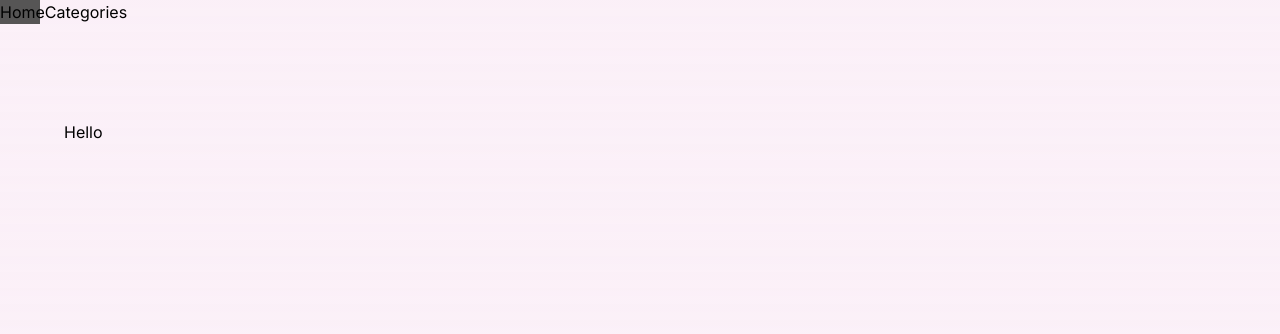
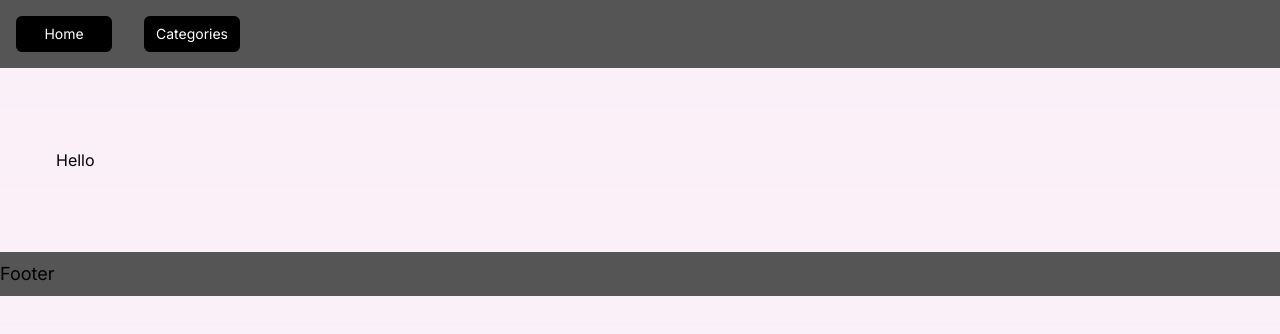
Before and after one commit to irosikoni/cookbook, a Next.js app: page / in a window 1280 px wide. Shown: the top 334 px of the page. Built offline with nearby package versions, Linux system fonts and the light colour scheme.

Commit message:
categories basic ui done

```diff
--- a/app/categories/page.tsx
+++ b/app/categories/page.tsx
@@ -11,13 +11,21 @@ type Product = {
 function CategoryButton({ item }: { item: { images: (string | undefined)[]; title: string | null | undefined; }; }) {
 
     return (
-        <div>
-            <img
-                src={item.images[0]}
-                width="300px"
-            />
-            <h5>{item.title}</h5>
+
+        <div className="w-72 h-72 bg-cupcake-light-grey flex flex-col justify-items-center content-around items-center justify-center w-60">
+            <div className="m-5 h-48 w-48 overflow-hidden">
+
+                <img
+                    src={item.images[0]}
+                />
+            </div>
+            <div>
+
+                <h5>{item.title}</h5>
+            </div>
+            <div></div>
         </div>
+
     )
 
 }
@@ -31,7 +39,7 @@ export default async function Categories() {
     return (
         <div>
             <div>Categories</div>
-            <div className="grid grid-cols-3 gap-4">
+            <div className="grid grid-cols-3 gap-4 justify-items-center">
                 {products.map(product => <div key={product.id}>
                     <CategoryButton
                         item={{
--- /dev/null
+++ b/app/global-components.tsx
@@ -0,0 +1,12 @@
+import Link from "next/link";
+
+
+export function BlackButton({ item }: { item: { link: string, text: string | null } }) {
+    return (
+        <div className="m-4">
+            <Link href={item.link}>
+                <button className="bg-black text-white text-sm px-2 py-2 rounded-md w-24">{item.text}</button>
+            </Link>
+        </div>
+    );
+}
--- a/app/layout.tsx
+++ b/app/layout.tsx
@@ -2,6 +2,7 @@ import './globals.css'
 import type { Metadata } from 'next'
 import { Inter } from 'next/font/google'
 import Link from 'next/link'
+import { BlackButton } from './global-components'
 
 const inter = Inter({ subsets: ['latin'] })
 
@@ -12,10 +13,18 @@ export const metadata: Metadata = {
 
 function Navbar() {
   return (
-    <nav className='w-10 bg-cupcake-dark-grey'>
-      <Link href="/">Home</Link>
-      <Link href="/categories">Categories</Link>
+    <nav className='h-18 inset-x-0 top-0 bg-cupcake-dark-grey sticky'>
+      <div className='flex justify-between items-center w-36'>
+        <BlackButton item={{ link: '/', text: 'Home' }} />
+        <BlackButton item={{ link: '/categories', text: 'Categories' }} />
+      </div>
     </nav>
+  )
+}
+function Footer() {
+  return (
+    <footer className='inset-x-0 bottom-0 h-18 bg-cupcake-dark-grey'><h2 className='text-lg py-2'>Footer</h2>
+    </footer>
   )
 }
 
@@ -28,9 +37,10 @@ export default function RootLayout({
     <html lang="en">
       <body className={inter.className}>
         <Navbar />
-        <main className='my-24 mx-16'>
+        <main className='my-20 mx-14'>
           {children}
         </main>
+        <Footer />
       </body>
     </html>
   )
--- a/tailwind.config.js
+++ b/tailwind.config.js
@@ -15,6 +15,7 @@ module.exports = {
       backgroundColor: {
         'cupcake-pink': '#fbf0f8',
         'cupcake-dark-grey': '#565555',
+        'cupcake-light-grey': '#d9d9d9',
       },
     },
     plugins: [],
```
Also changed, not shown: app/categories/[recepies]/page.tsx (added).
